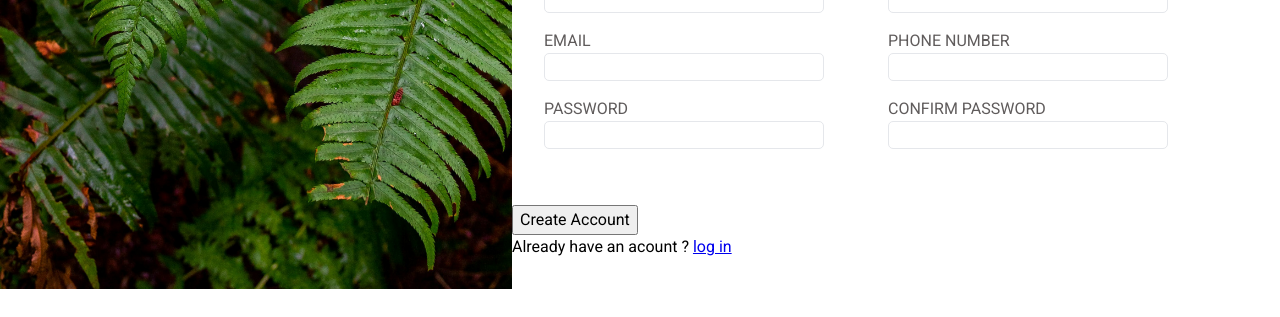
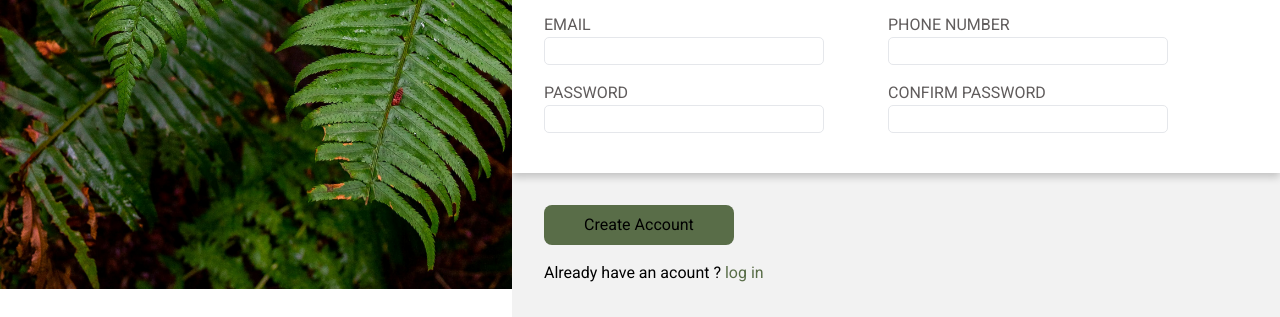
Before and after one commit to heidexdev/sign-up-form, a plain HTML site: page index.html in a window 1280 px wide. Shown: the part 511-828 px from the top of the page. Before the commit the page ends 800 px from the top, so only its background shows below. Drawn offline with Linux system fonts and the light colour scheme.

Commit message:
Update styles for main section and form container to enhance layout and usability

```diff
--- a/style.css
+++ b/style.css
@@ -97,8 +97,8 @@ h6 {
   display: flex;
   flex-direction: column;
   width: 60vw;
-  gap: 3rem;
   font-family: "roboto";
+  background-color: hsl(0, 0%, 95%);
 }
 .info {
   display: flex;
@@ -108,7 +108,6 @@ h6 {
   padding-left: 2rem;
   padding-top: 5rem;
   padding-bottom: 3rem;
-  background-color: #f0f0f0;
 }
 .text {
   width: 80%;
@@ -119,6 +118,12 @@ h6 {
 }
 .form-header {
   padding: 0 2rem;
+}
+.form-container {
+  padding: 2rem 0;
+  box-shadow: 0 4px 8px rgba(0,0,0,0.2);
+  z-index: 1;
+  background-color: white;
 }
 .input {
   display: flex;
@@ -134,3 +139,17 @@ input {
   border: 1px solid #e5e7eb;
   border-radius: 5px;
 }
+.bottom {
+  padding: 2rem;
+}
+button {
+    border: none;
+    background-color: #596D48;
+    padding: 0.5rem 2.5rem;
+    border-radius: 0.5rem;
+    margin-bottom: 1rem;
+}
+a{
+    color: #596D48;
+    text-decoration: none;
+}
```
